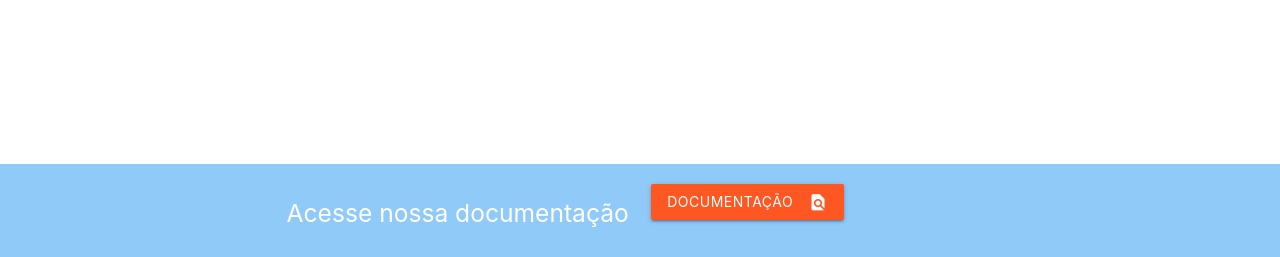
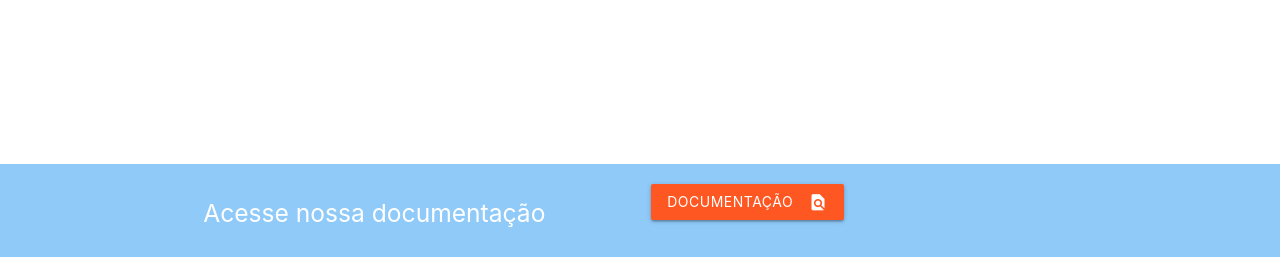
Before and after one commit to igorjsoares/apitutorial, a PHP site: page / in a window 1280 px wide. Shown: the part 543-800 px from the top of the page. Run offline with PHP 8.4, Linux system fonts and the light colour scheme.

Commit message:
Alteração footer 15

```diff
--- a/index.php
+++ b/index.php
@@ -58,9 +58,9 @@
                 </ul>
             </div>
 
-            <div style="height: 100%;" class="col s8">
+            <div class="col s8 black">
                 <!-- Video em questão  -->
-                <div class="video-container teal lighten-2">
+                <div class="video-container ">
                     <iframe width="852" height="480" src="videos/API_Apresentacao_ExportWS.mp4" frameborder="0"></iframe>
                 </div>
             </div>
@@ -70,9 +70,9 @@
           <div class="container">
             <div class="row">
                 <div class="col s6">
-                    <h5 style="text-align: right;" class="white-text">Acesse nossa documentação</h5>
+                    <h5 style="text-align: right;" class="white-text valign-wrapper">Acesse nossa documentação</h5>
                 </div>
-                <div class="col s6">
+                <div class="col s6 valign-wrapper">
                     <a class="waves-effect deep-orange btn">DOCUMENTAÇÃO<i class="material-icons right">find_in_page</i></a>
                 </div>
             </div>
```
